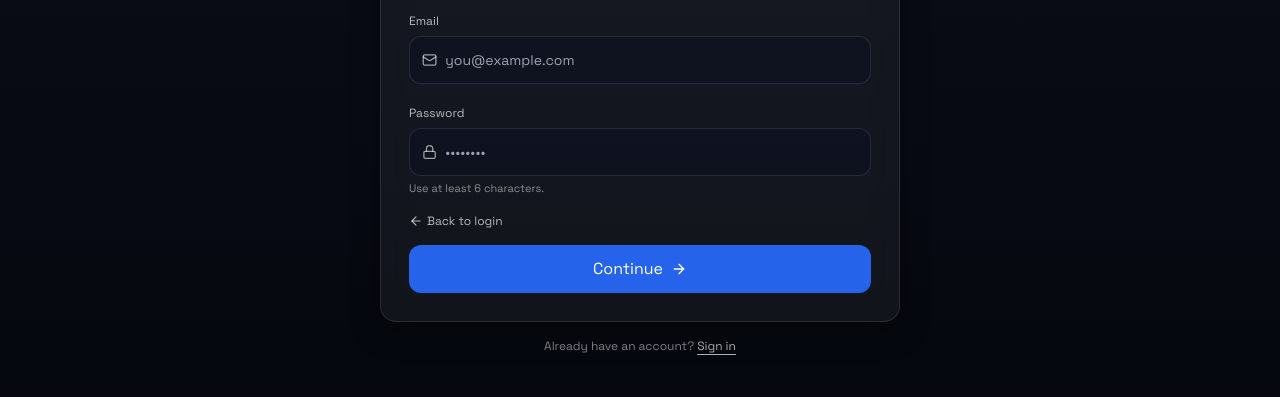
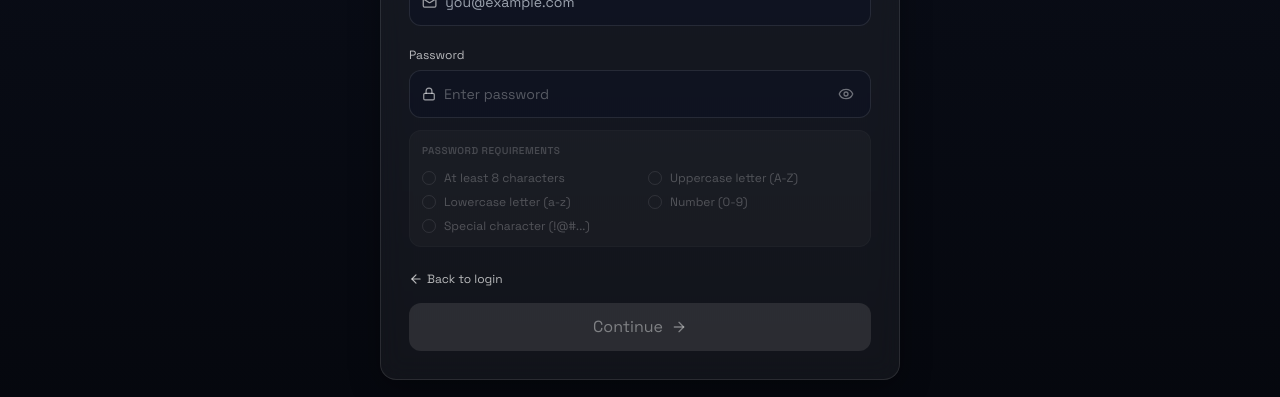
Before and after one commit to IndSumit07/Super-Pass, a React (Vite) app in the folder client/: page /register in a window 1280 px wide. Shown: the part 341-738 px from the top of the page. Built offline with nearby package versions, Linux system fonts and the light colour scheme; no server answers; a web font is replaced by a local one.

Commit message:
register fixed

```diff
--- /dev/null
+++ b/client/src/components/PasswordInput.jsx
@@ -0,0 +1,84 @@
+import React, { useState, useEffect } from "react";
+import { Lock, Eye, EyeOff, Check, X } from "lucide-react";
+
+const PasswordInput = ({
+    value,
+    onChange,
+    name = "password",
+    placeholder = "Enter password",
+    showStrength = false,
+    onValidationChange
+}) => {
+    const [show, setShow] = useState(false);
+
+    // Criteria
+    const hasMinLen = value.length >= 8;
+    const hasUpper = /[A-Z]/.test(value);
+    const hasLower = /[a-z]/.test(value);
+    const hasNumber = /[0-9]/.test(value);
+    const hasSpecial = /[!@#$%^&*()_+\-=\[\]{};':"\\|,.<>\/?]/.test(value);
+
+    const isValid = hasMinLen && hasUpper && hasLower && hasNumber && hasSpecial;
+
+    // Notify parent of validation status
+    useEffect(() => {
+        if (onValidationChange) {
+            onValidationChange(isValid);
+        }
+    }, [isValid, onValidationChange, value]); // value dependency to re-trigger if needed, though boolean changes are enough
+
+    const CriteriaItem = ({ met, text }) => (
+        <div className={`flex items-center gap-2 text-xs transition-colors duration-200 ${met ? "text-emerald-400" : "text-white/50"}`}>
+            {met ? <Check size={14} className="shrink-0" /> : <div className="w-3.5 h-3.5 rounded-full border border-white/20 shrink-0" />}
+            <span className={met ? "text-emerald-100" : ""}>{text}</span>
+        </div>
+    );
+
+    return (
+        <div className="w-full">
+            {/* Input Field */}
+            <div
+                className={`relative h-12 px-3 rounded-xl border bg-[#0c1222]/60 flex items-center gap-2 transition duration-200 focus-within:bg-[#0c1222]/80 focus-within:border-white/20 ${value && showStrength
+                        ? isValid
+                            ? "border-emerald-500/40"
+                            : "border-white/10" // Don't show red border while typing unless we want to be strict. Let's keep it neutral or strictly valid/invalid.
+                        : "border-white/10"
+                    }`}
+            >
+                <Lock className="h-4 w-4 text-white/60" />
+                <input
+                    name={name}
+                    type={show ? "text" : "password"}
+                    value={value}
+                    onChange={onChange}
+                    className="w-full bg-transparent outline-none text-sm placeholder:text-white/30"
+                    placeholder={placeholder}
+                    autoComplete="new-password"
+                />
+                <button
+                    type="button"
+                    onClick={() => setShow(!show)}
+                    className="p-1 text-white/40 hover:text-white transition cursor-pointer"
+                >
+                    {show ? <EyeOff size={16} /> : <Eye size={16} />}
+                </button>
+            </div>
+
+            {/* Strength Meter / Checklist */}
+            {showStrength && (
+                <div className={`mt-3 grid grid-cols-1 gap-y-2 p-3 rounded-xl bg-white/5 border border-white/5 transition-all duration-300 ${value ? "opacity-100" : "opacity-50"}`}>
+                    <p className="text-[10px] uppercase tracking-wider text-white/40 mb-1 font-semibold">Password Requirements</p>
+                    <div className="grid grid-cols-1 sm:grid-cols-2 gap-x-4 gap-y-2">
+                        <CriteriaItem met={hasMinLen} text="At least 8 characters" />
+                        <CriteriaItem met={hasUpper} text="Uppercase letter (A-Z)" />
+                        <CriteriaItem met={hasLower} text="Lowercase letter (a-z)" />
+                        <CriteriaItem met={hasNumber} text="Number (0-9)" />
+                        <CriteriaItem met={hasSpecial} text="Special character (!@#...)" />
+                    </div>
+                </div>
+            )}
+        </div>
+    );
+};
+
+export default PasswordInput;
--- a/client/src/pages/ForgotPassword.jsx
+++ b/client/src/pages/ForgotPassword.jsx
@@ -10,6 +10,7 @@ import {
   XCircle,
 } from "lucide-react";
 import { useAuth } from "../contexts/AuthContext";
+import PasswordInput from "../components/PasswordInput";
 
 const ForgotPassword = () => {
   const [step, setStep] = useState(1);
@@ -21,11 +22,13 @@ const ForgotPassword = () => {
     confirm: "",
   });
 
+  // Validation State
+  const [isPassValid, setIsPassValid] = useState(false);
+
   const onChange = (e) =>
     setForm((f) => ({ ...f, [e.target.name]: e.target.value }));
 
   // Validation
-  const isPassValid = form.password.trim().length >= 6;
   const isMatch =
     form.password && form.confirm && form.password === form.confirm;
 
@@ -176,39 +179,15 @@ const ForgotPassword = () => {
                 {/* New Password */}
                 <div>
                   <label className="text-xs text-white/70">New password</label>
-                  <div
-                    className={`mt-1 h-12 px-3 rounded-xl border flex items-center gap-2 bg-[#0c1222]/60 transition focus-within:border-white/20 ${
-                      form.password
-                        ? isPassValid
-                          ? "border-emerald-500/40"
-                          : "border-rose-500/40"
-                        : "border-white/10"
-                    }`}
-                  >
-                    <Lock className="h-4 w-4 text-white/60" />
-                    <input
+                  <div className="mt-1">
+                    <PasswordInput
+                      value={form.password}
                       name="password"
-                      type="password"
-                      minLength={6}
-                      required
-                      value={form.password}
                       onChange={onChange}
-                      className="w-full bg-transparent outline-none text-sm"
-                      placeholder="••••••••"
+                      showStrength={true}
+                      onValidationChange={setIsPassValid}
                     />
-                    {form.password && (
-                      <>
-                        {isPassValid ? (
-                          <CheckCircle2 className="h-4 w-4 text-emerald-400" />
-                        ) : (
-                          <XCircle className="h-4 w-4 text-rose-400" />
-                        )}
-                      </>
-                    )}
                   </div>
-                  <p className="mt-1 text-[11px] text-white/50">
-                    Use at least 6 characters.
-                  </p>
                 </div>
 
                 {/* Confirm Password */}
@@ -216,35 +195,14 @@ const ForgotPassword = () => {
                   <label className="text-xs text-white/70">
                     Confirm password
                   </label>
-                  <div
-                    className={`mt-1 h-12 px-3 rounded-xl border flex items-center gap-2 bg-[#0c1222]/60 transition focus-within:border-white/20 ${
-                      form.confirm
-                        ? isMatch
-                          ? "border-emerald-500/40"
-                          : "border-rose-500/40"
-                        : "border-white/10"
-                    }`}
-                  >
-                    <Lock className="h-4 w-4 text-white/60" />
-                    <input
+                  <div className="mt-1">
+                    <PasswordInput
+                      value={form.confirm}
                       name="confirm"
-                      type="password"
-                      minLength={6}
-                      required
-                      value={form.confirm}
                       onChange={onChange}
-                      className="w-full bg-transparent outline-none text-sm"
-                      placeholder="••••••••"
+                      showStrength={false}
+                      placeholder="Confirm password"
                     />
-                    {form.confirm && (
-                      <>
-                        {isMatch ? (
-                          <CheckCircle2 className="h-4 w-4 text-emerald-400" />
-                        ) : (
-                          <XCircle className="h-4 w-4 text-rose-400" />
-                        )}
-                      </>
-                    )}
                   </div>
                   <p className="mt-1 text-[11px] text-white/50">
                     {form.confirm &&
@@ -255,7 +213,7 @@ const ForgotPassword = () => {
                 </div>
 
                 {/* Navigation */}
-                <div className="flex items-center justify-between text-xs">
+                <div className="flex items-center justify-between text-xs pt-2">
                   <button
                     type="button"
                     onClick={() => setStep(2)}
@@ -268,7 +226,10 @@ const ForgotPassword = () => {
                 <button
                   type="submit"
                   disabled={loading}
-                  className="w-full h-12 rounded-xl bg-gradient-to-r from-blue-600 to-blue-600 hover:from-blue-500 hover:to-indigo-500 transition inline-flex items-center justify-center gap-2"
+                  className={`w-full h-12 rounded-xl transition inline-flex items-center justify-center gap-2 ${isPassValid && isMatch
+                      ? "bg-gradient-to-r from-blue-600 to-blue-600 hover:from-blue-500 hover:to-indigo-500 text-white"
+                      : "bg-white/10 text-white/40 cursor-not-allowed"
+                    }`}
                 >
                   {loading ? "Saving..." : "Reset Password"}
                   <ArrowRight className="h-4 w-4" />
--- a/client/src/pages/Register.jsx
+++ b/client/src/pages/Register.jsx
@@ -3,7 +3,6 @@ import { useNavigate, Link } from "react-router-dom";
 import {
   User,
   Mail,
-  Lock,
   ArrowRight,
   ArrowLeft,
   KeyRound,
@@ -11,6 +10,7 @@ import {
   XCircle,
 } from "lucide-react";
 import { useAuth } from "../contexts/AuthContext";
+import PasswordInput from "../components/PasswordInput";
 
 const Register = () => {
   const navigate = useNavigate();
@@ -22,18 +22,21 @@ const Register = () => {
     password: "",
     otp: "",
   });
+
+  // Validation states
+  const [isPassValid, setIsPassValid] = useState(false);
+
   const { registerUser, verifyEmail, loading } = useAuth();
   const onChange = (e) =>
     setForm((f) => ({ ...f, [e.target.name]: e.target.value }));
 
-  // Live validation
+  // Live validation for other fields
   const isFirstValid = form.firstname.trim().length >= 3;
   const isLastValid = form.lastname.trim().length >= 3;
-  const isPassValid = form.password.trim().length >= 6;
 
   const submitStep1 = async (e) => {
     e.preventDefault();
-    if (!isFirstValid || !isLastValid || !isPassValid) return; // simple guard
+    if (!isFirstValid || !isLastValid || !isPassValid) return;
     const payload = {
       fullname: {
         firstname: form.firstname,
@@ -89,13 +92,12 @@ const Register = () => {
                   <div className="mt-1 grid grid-cols-2 gap-2">
                     {/* First name */}
                     <div
-                      className={`h-12 px-3 rounded-xl border bg-[#0c1222]/60 flex items-center gap-2 transition focus-within:border-white/20 ${
-                        form.firstname
+                      className={`h-12 px-3 rounded-xl border bg-[#0c1222]/60 flex items-center gap-2 transition focus-within:border-white/20 ${form.firstname
                           ? isFirstValid
                             ? "border-emerald-500/40"
                             : "border-rose-500/40"
                           : "border-white/10"
-                      }`}
+                        }`}
                     >
                       <User className="h-4 w-4 text-white/60" />
                       <input
@@ -119,13 +121,12 @@ const Register = () => {
 
                     {/* Last name */}
                     <div
-                      className={`h-12 px-3 rounded-xl border bg-[#0c1222]/60 flex items-center gap-2 transition focus-within:border-white/20 ${
-                        form.lastname
+                      className={`h-12 px-3 rounded-xl border bg-[#0c1222]/60 flex items-center gap-2 transition focus-within:border-white/20 ${form.lastname
                           ? isLastValid
                             ? "border-emerald-500/40"
                             : "border-rose-500/40"
                           : "border-white/10"
-                      }`}
+                        }`}
                     >
                       <User className="h-4 w-4 text-white/60" />
                       <input
@@ -173,45 +174,22 @@ const Register = () => {
                   </div>
                 </div>
 
-                {/* Password */}
+                {/* Password Input with Enhanced Validation */}
                 <div>
                   <label className="text-xs text-white/70">Password</label>
-                  <div
-                    className={`mt-1 h-12 px-3 rounded-xl border bg-[#0c1222]/60 flex items-center gap-2 transition focus-within:border-white/20 ${
-                      form.password
-                        ? isPassValid
-                          ? "border-emerald-500/40"
-                          : "border-rose-500/40"
-                        : "border-white/10"
-                    }`}
-                  >
-                    <Lock className="h-4 w-4 text-white/60" />
-                    <input
-                      name="password"
-                      type="password"
-                      required
+                  <div className="mt-1">
+                    <PasswordInput
                       value={form.password}
                       onChange={onChange}
-                      className="w-full bg-transparent outline-none text-sm"
-                      placeholder="••••••••"
+                      name="password"
+                      showStrength={true}
+                      onValidationChange={setIsPassValid}
                     />
-                    {form.password && (
-                      <>
-                        {isPassValid ? (
-                          <CheckCircle2 className="h-4 w-4 text-emerald-400" />
-                        ) : (
-                          <XCircle className="h-4 w-4 text-rose-400" />
-                        )}
-                      </>
-                    )}
                   </div>
-                  <p className="mt-1 text-[11px] text-white/50">
-                    Use at least 6 characters.
-                  </p>
                 </div>
 
                 {/* Navigation & submit */}
-                <div className="flex items-center justify-between text-xs">
+                <div className="flex items-center justify-between text-xs pt-2">
                   <Link
                     to="/login"
                     className="text-white/70 hover:text-white inline-flex items-center gap-1"
@@ -223,7 +201,10 @@ const Register = () => {
                 <button
                   type="submit"
                   disabled={loading}
-                  className="w-full h-12 rounded-xl bg-gradient-to-r from-blue-600 to-blue-600 hover:from-blue-500 hover:to-indigo-500 transition inline-flex items-center justify-center gap-2"
+                  className={`w-full h-12 rounded-xl transition inline-flex items-center justify-center gap-2 ${isFirstValid && isLastValid && isPassValid && form.email
+                      ? "bg-gradient-to-r from-blue-600 to-blue-600 hover:from-blue-500 hover:to-indigo-500 text-white"
+                      : "bg-white/10 text-white/40 cursor-not-allowed"
+                    }`}
                 >
                   {loading ? "Sending OTP..." : "Continue"}
                   <ArrowRight className="h-4 w-4" />
```
